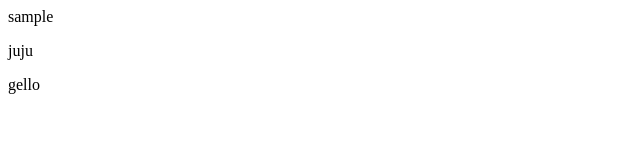
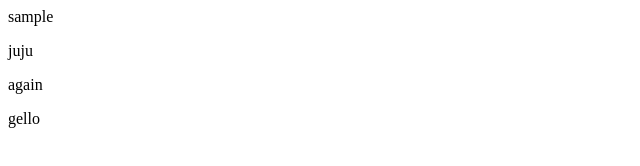
Before and after one commit to Zman000/demo-repo, a plain HTML site: page index.html in a window 1280 px wide. Shown: the full height of the page, 0-640 px from the left. Drawn offline with Linux system fonts and the light colour scheme.

Commit message:
added line 3 again

```diff
--- a/index.html
+++ b/index.html
@@ -1,3 +1,4 @@
 <div>sample</div>
 <p>juju</p>
+<p>again</p>
 <div>gello</div>
```
